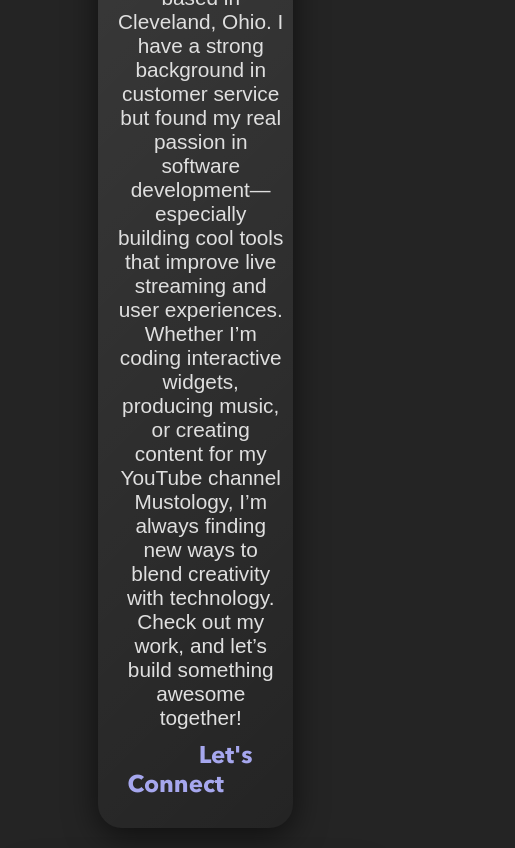
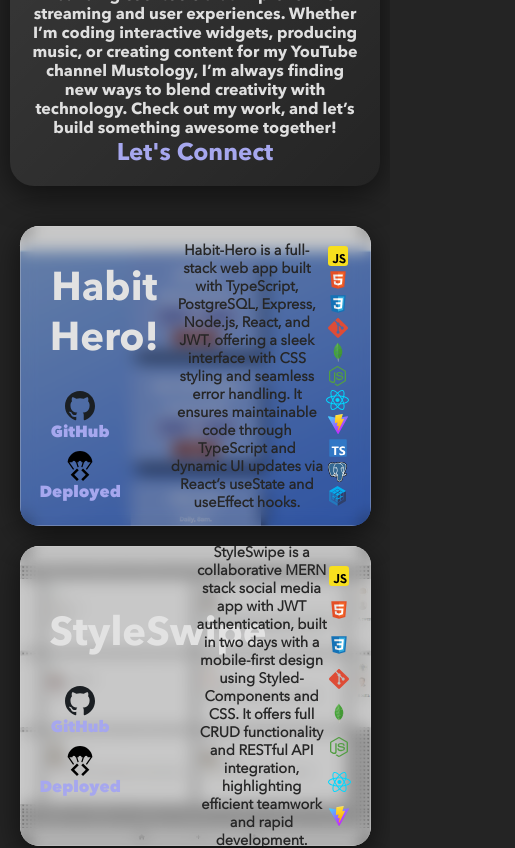
Before and after one commit to officialmusto/musto-website, a React (Vite) app: page / in a window 390 px wide. Shown: the part 940-1788 px from the top of the page, 515 px wide, since content can reach past the window. Built offline with nearby package versions, Linux system fonts and the light colour scheme.

Commit message:
update for mobile friendly version

```diff
--- a/src/App.css
+++ b/src/App.css
@@ -62,7 +62,7 @@ body {
   display: flex;
   align-items: center;
   align-self: center;
-  flex-direction: column;
+  flex-direction: row;
   justify-content: center;
 }
 
@@ -76,7 +76,7 @@ body {
 
 /* ---------------------------------------- */
 
-@media (max-width: 1300px) {
+@media (max-width: 850px) {
   .all-el{
     justify-content: center;
   }
--- a/src/components/About/About.css
+++ b/src/components/About/About.css
@@ -1,17 +1,17 @@
 #about-content {
-  width: 50%;
-
   align-content: center;
   margin: 10px;
 }
 
 #about {
+  width: 100%;
   padding: 20px;
 }
 
 .about-box {
-
   display: flex;
+  justify-content: center;
+  align-self: center;
   text-align: center;
   background: linear-gradient(135deg, rgba(255, 255, 255, 0.1), rgba(255, 255, 255, 0));
   box-shadow: 0 8px 32px 0 rgba(0, 0, 0, 0.59);
@@ -26,13 +26,13 @@
 }
 
 #about-text {
-  font-family: "avenir-next-medium", Arial, Helvetica, sans-serif;
+  font-family: "avenir-next-bold", Arial, Helvetica, sans-serif;
   font-size: 1.3rem;
   color: #dfdfdf;
 }
 
 .connect-link-div {
-  margin: 10px;
+  justify-content: center;
   color: #9596de;
 }
 
@@ -57,5 +57,8 @@ a:hover {
 }
 
 
-@media (max-width: 1700px) {
+@media (max-width: 850px) {
+  #about-text {
+    font-size: 1rem;
+  }
 }
--- a/src/components/ProfileCard/ProfileCard.css
+++ b/src/components/ProfileCard/ProfileCard.css
@@ -1,6 +1,6 @@
 #home {
   gap: 20px;
-  scroll-margin-top: 250px;
+  scroll-margin-top: 180px;
   display: flex;
   align-self: center;
   align-items: center;
--- a/src/components/ProjectList/ProjectList.css
+++ b/src/components/ProjectList/ProjectList.css
@@ -1,5 +1,5 @@
 #portfolio {
-  scroll-margin-top: 240px;
+  scroll-margin-top: 180px;
   width: 90%;
   display: grid;
   align-items: center;
--- a/src/components/Resume/Resume.css
+++ b/src/components/Resume/Resume.css
@@ -1,5 +1,5 @@
 #resume {
-  scroll-margin-top: 250px;
+  scroll-margin-top: 190px;
   gap: 20px;
   display: flex;
   align-items: center;
@@ -69,7 +69,34 @@
 
 /* -------------------------- */
 
-@media (max-width: 850px) {
+@media (max-width: 1100px) {
+
+  #resume {
+    width: 90%;
+  }
+
+  #resume-1, #resume-2 {
+    margin: 20px;
+    height: 400px;
+    box-shadow: 0 8px 32px 0 rgba(0, 0, 0, 0.59);
+    border-radius: 2.4%;
+  }
+
+
+}
+@media (max-width: 550px) {
+  #resume {
+    flex-direction: column;
+  }
+
+  #resume-1, #resume-2 {
+    margin: 20px;
+    height: 250px;
+    box-shadow: 0 8px 32px 0 rgba(0, 0, 0, 0.59);
+    border-radius: 2.4%;
+    flex-direction: column;
+  }
+
   .resume-pages {
     flex-direction: column;
   }
```
